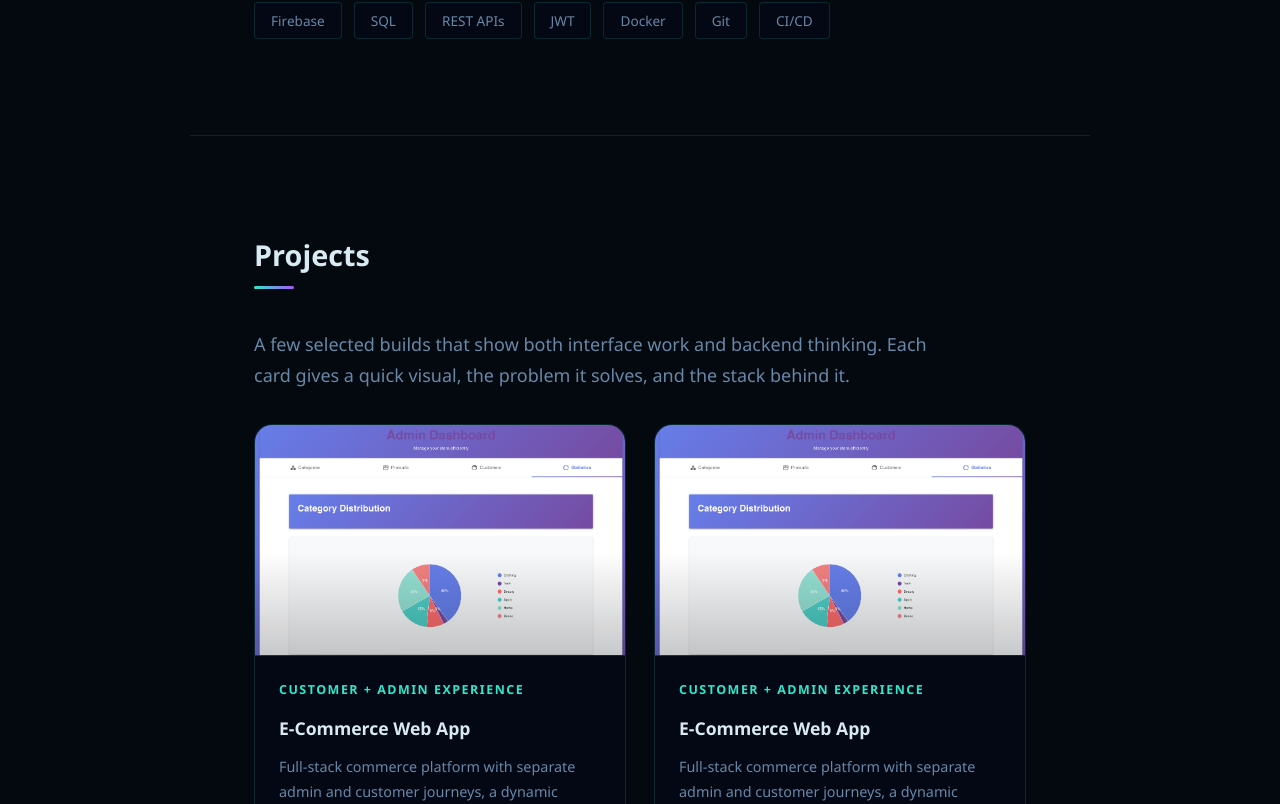
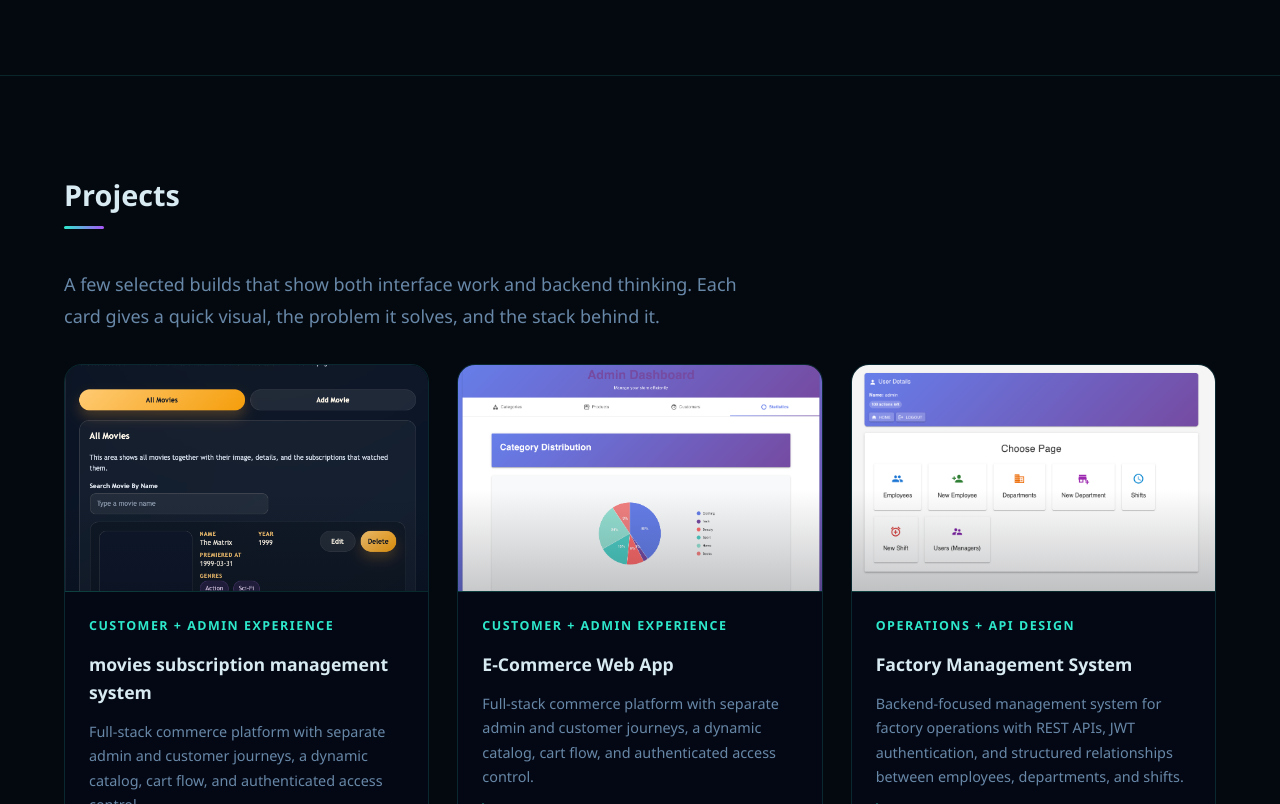
Before and after one commit to Yitzhakbin9/yitzhak-portfolio, a React (Vite) app: page / in a window 1280 px wide. Shown: the part 1836-2640 px from the top of the page. Built offline with nearby package versions, Linux system fonts and the light colour scheme.

Commit message:
save all for now

```diff
--- a/src/App.css
+++ b/src/App.css
@@ -1,4 +1,4 @@
-── NAVBAR ──
+/* ── NAVBAR ── */
 .navbar {
   position: fixed;
   top: 0;
@@ -235,9 +235,13 @@
 }
 
 /* ── PROJECTS ── */
+.projects-section {
+  max-width: 1760px;
+}
+
 .projects-grid {
   display: grid;
-  grid-template-columns: repeat(auto-fit, minmax(320px, 1fr));
+  grid-template-columns: repeat(3, minmax(0, 1fr));
   gap: 1.75rem;
 }
 
@@ -671,7 +675,25 @@
   }
 }
 
+@media (max-width: 1200px) {
+  .projects-section {
+    max-width: 1320px;
+  }
+
+  .projects-grid {
+    grid-template-columns: repeat(2, minmax(0, 1fr));
+  }
+}
+
 @media (max-width: 720px) {
+  .projects-section {
+    max-width: 900px;
+  }
+
+  .projects-grid {
+    grid-template-columns: 1fr;
+  }
+
   .project-content,
   .project-tech,
   .project-links {
--- a/src/components/Projects.jsx
+++ b/src/components/Projects.jsx
@@ -5,7 +5,7 @@ export default function Projects() {
   const ref = useScrollReveal();
 
   return (
-    <section className="section reveal" id="projects" ref={ref}>
+    <section className="section projects-section reveal" id="projects" ref={ref}>
       <h2 className="section-title">Projects</h2>
       <p className="section-intro projects-intro">
         A few selected builds that show both interface work and backend thinking.
--- a/src/data.js
+++ b/src/data.js
@@ -1,5 +1,6 @@
 import ecommerceProjectImage from "./assets/e-commerce.png";
 import factoryProjectImage from "./assets/employees.png";
+import moviesSubscription from "./assets/movies-subscription.png";
 
 export const data = {
   name: "Yitzhak Binyamin",
@@ -46,7 +47,7 @@ export const data = {
   ],
   projects: [
     {
-      title: "E-Commerce Web App",
+      title: "movies subscription management system",
       eyebrow: "Customer + Admin Experience",
       description:
         "Full-stack commerce platform with separate admin and customer journeys, a dynamic catalog, cart flow, and authenticated access control.",
@@ -54,9 +55,9 @@ export const data = {
         "Built to show product thinking as well as frontend state management: protected routes, role-based behavior, and a complete shopping experience from browsing to order flow.",
       tech: ["React", "Redux", "Firebase", "JavaScript"],
       github: "https://github.com/Yitzhakbin9/e-Commerce-Web-Site",
-      live: "https://e-commerce-web-site-sooty.vercel.app/login",
+      live: "https://yitzhak-portfolio.vercel.app/",
       liveLabel: "Live Demo Soon",
-      image: ecommerceProjectImage,
+      image: moviesSubscription,
       imageAlt: "Preview illustration for the E-Commerce Web App project",
     },
     {
```
Also changed, not shown: src/assets/movies-subscription.png (added).
